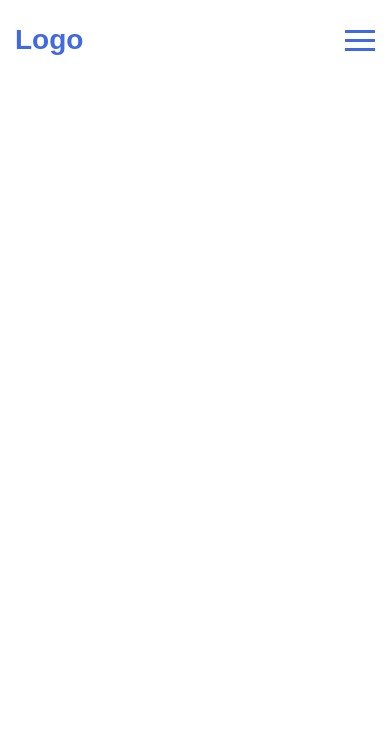
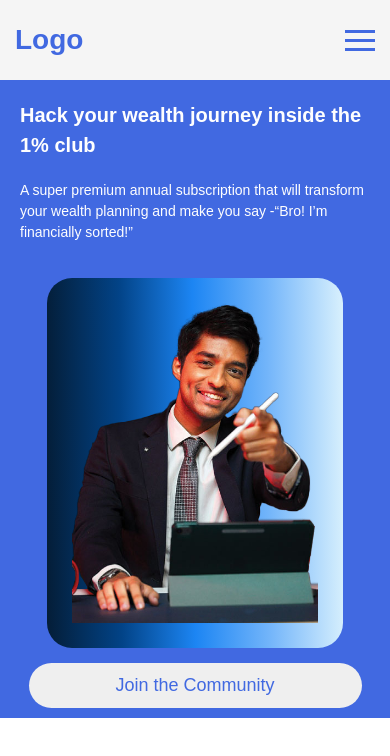
Before and after one commit to SunilHooda/rigiAssignment, a plain HTML site: page index.html in a window 390 px wide. Drawn offline with Linux system fonts and the light colour scheme.

Commit message:
Page Overview Section Done

```diff
--- a/index.html
+++ b/index.html
@@ -21,6 +21,27 @@
         </div>
       </nav>
     </header>
+
+    <div id="pageOverview">
+      <div class="headSlogan">
+        <div>
+          <h1>Hack your wealth journey inside the 1% club</h1>
+
+          <p>
+            A super premium annual subscription that will transform your wealth
+            planning and make you say -“Bro! I’m financially sorted!”
+          </p>
+
+          <button>Join the Community</button>
+        </div>
+      </div>
+
+      <div class="headImage">
+        <div><img src="./images/6.png" alt="" /></div>
+      </div>
+
+      <button class="mobileScreenBtn">Join the Community</button>
+    </div>
   </body>
 </html>
 <script src="./index.js"></script>
--- a/style.css
+++ b/style.css
@@ -6,9 +6,11 @@
   box-sizing: border-box;
 }
 
+/* Navbar CSS 10 - 128 */
 header {
   width: 100%;
   height: 80px;
+  background-color: #f5f5f5;
   display: flex;
   justify-content: space-between;
   align-items: center;
@@ -91,7 +93,7 @@ header {
     left: 0;
     right: 0;
     width: 100vw;
-    background-color: #4169e1;
+    background-color: #f5f5f5;
     transition: 0.2s;
     overflow: hidden;
   }
@@ -115,12 +117,153 @@ header {
   }
 
   .nav-bar div a:hover {
-    background-color: #fefefe;
-    color: #4169e1;
+    color: #fefefe;
+    background-color: #4169e1;
   }
 
   .nav-bar div a.active {
-    background-color: #fefefe;
-    color: #4169e1;
+    color: #fefefe;
+    background-color: #4169e1;
   }
 }
+
+/* Page OverView Section 131 - 269 */
+#pageOverview {
+  background-color: #4169e1;
+  color: #fefefe;
+  width: 100%;
+  height: auto;
+  display: flex;
+  justify-content: center;
+  align-items: center;
+  padding: 50px 100px;
+}
+
+.headSlogan {
+  width: 80%;
+  height: auto;
+  line-height: 1.5;
+  padding: 10px;
+  display: flex;
+  justify-content: flex-end;
+  align-items: center;
+}
+
+.headSlogan > div {
+  width: 85%;
+  display: flex;
+  flex-direction: column;
+  justify-content: flex-start;
+  align-items: flex-start;
+  gap: 20px;
+  margin-left: 30px;
+}
+
+.headSlogan div p {
+  font-size: 16px;
+  font-weight: 200;
+}
+
+.headSlogan div button {
+  display: block;
+  font-size: 18px;
+  padding: 12px 50px;
+  border-radius: 50px;
+  margin: 0 5px;
+  color: #4169e1;
+  border: none;
+  cursor: pointer;
+}
+
+.mobileScreenBtn {
+  display: none;
+}
+
+.headImage {
+  width: 80%;
+  height: auto;
+  display: flex;
+  justify-content: flex-start;
+  align-items: center;
+}
+
+.headImage > div {
+  width: 75%;
+  display: flex;
+  flex-direction: column;
+  justify-content: center;
+  align-items: center;
+}
+
+.headImage > div > img {
+  width: 70%;
+  height: 60%;
+  padding: 25px;
+  margin-left: 20px;
+  border-radius: 25px;
+  background: linear-gradient(
+    89.5deg,
+    rgb(4, 29, 55) -0.1%,
+    rgb(2, 67, 135) 25.1%,
+    rgb(28, 133, 243) 49.6%,
+    rgb(115, 181, 250) 74.5%,
+    rgb(214, 239, 253) 99.3%
+  );
+}
+
+@media screen and (max-width: 600px) {
+  #pageOverview {
+    display: flex;
+    flex-direction: column;
+    padding: 10px;
+  }
+
+  .headSlogan {
+    width: 100%;
+    margin-bottom: 25px;
+  }
+
+  .headSlogan > div {
+    width: 100%;
+    margin-left: 0;
+  }
+
+  .headSlogan > div > h1 {
+    font-size: 20px;
+  }
+
+  .headSlogan > div > p {
+    font-size: 14px;
+  }
+
+  .headSlogan div button {
+    display: none;
+  }
+
+  .mobileScreenBtn {
+    display: block;
+    width: 90%;
+    font-size: 18px;
+    padding: 12px 50px;
+    border-radius: 50px;
+    margin: 0 5px;
+    margin-top: 15px;
+    color: #4169e1;
+    border: none;
+    cursor: pointer;
+  }
+
+  .headImage {
+    width: 100%;
+  }
+
+  .headImage > div {
+    width: 100%;
+  }
+
+  .headImage > div > img {
+    width: 80%;
+    height: 50%;
+    margin-left: 0;
+  }
+}
```
Also changed, not shown: images/0.png (added), images/1.png (added), images/2.png (added), images/3.png (added), images/4.png (added), images/5.png (added), images/6.png (added), images/7.png (added), images/9.png (added), 1 other file.
